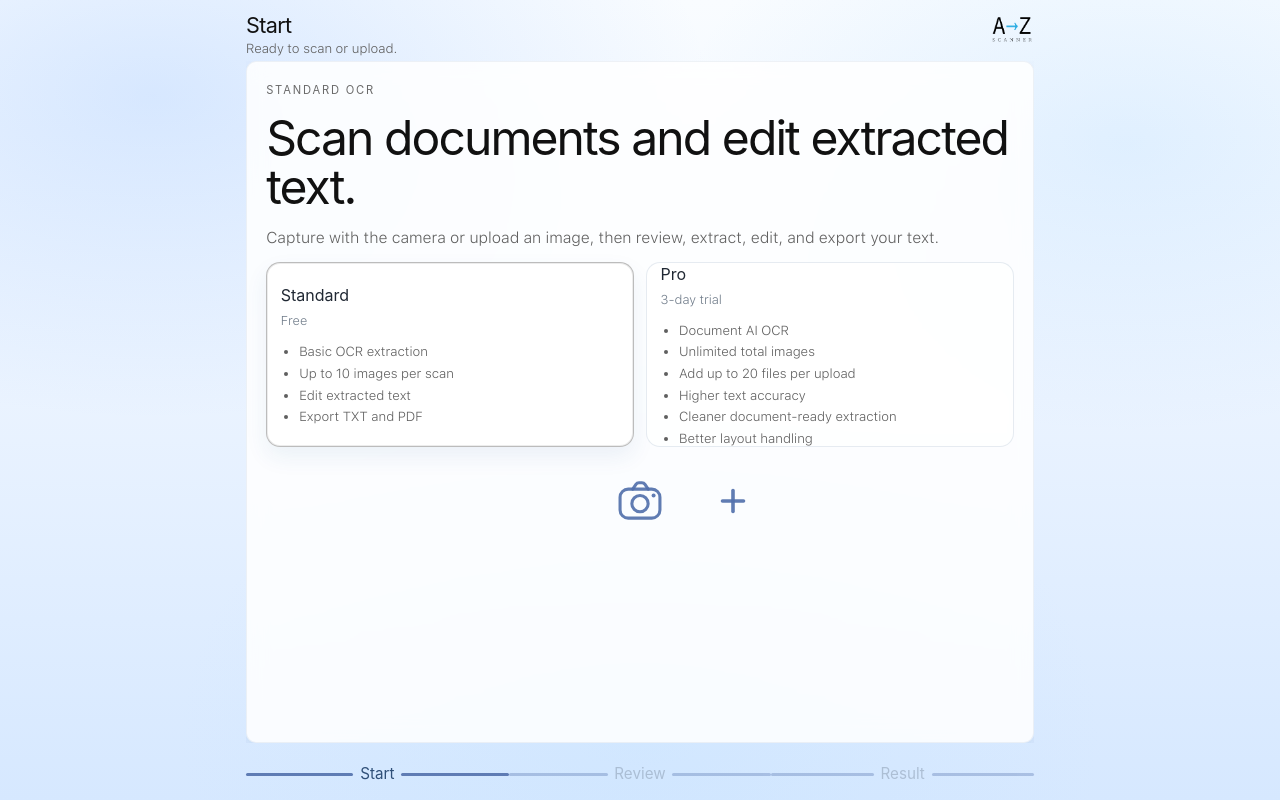
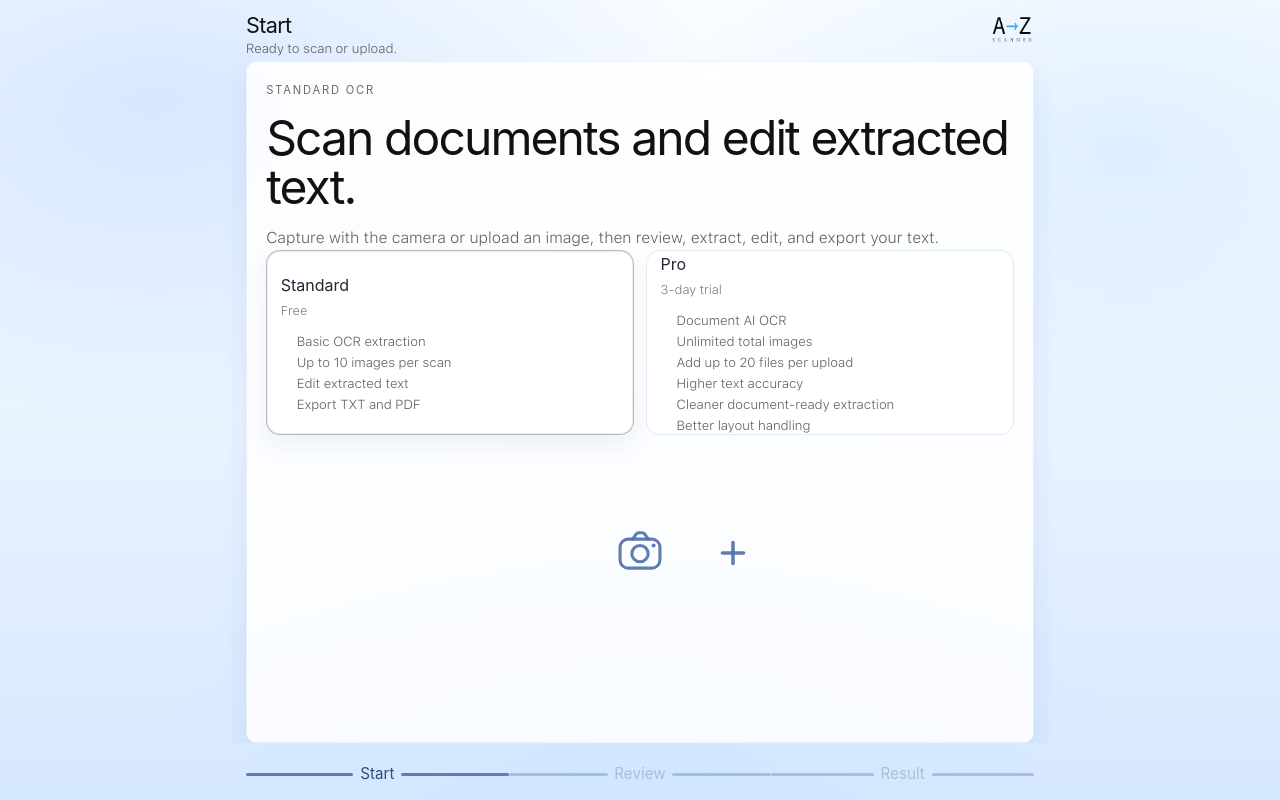
Before and after one commit to aisupsaas/az-scanner, a Next.js app in the folder frontend/: page / in a window 1280 px wide. Built offline with nearby package versions, Linux system fonts and the light colour scheme; no server answers; a web font is replaced by a local one.

Commit message:
Update AZ Scanner

```diff
--- a/frontend/app/globals.css
+++ b/frontend/app/globals.css
@@ -719,10 +719,6 @@ textarea {
 
   .az-line-editor-row {
     grid-template-columns: auto 1fr;
-  }
-
-  .az-crop-container {
-    min-height: 320px;
   }
 }
 
@@ -1093,12 +1089,6 @@ textarea {
   background: rgba(255, 255, 255, 0.88) !important;
 }
 
-.az-scroll-panel {
-  min-height: 520px !important;
-  padding: 1.1rem !important;
-  border-radius: 14px !important;
-}
-
 .az-line-editor-input {
   width: 100% !important;
   min-height: 92px !important;
@@ -1110,10 +1100,6 @@ textarea {
 @media (max-width: 640px) {
   .az-text-tool-row {
     grid-template-columns: repeat(2, minmax(0, 1fr)) !important;
-  }
-
-  .az-scroll-panel {
-    min-height: 540px !important;
   }
 }
 
@@ -1410,12 +1396,6 @@ body {
   overflow: hidden;
 }
 
-.az-screen,
-.az-panel-card-fill {
-  min-height: 0;
-  overflow: hidden;
-}
-
 .az-panel-card {
   padding: 0.75rem;
 }
@@ -1430,15 +1410,9 @@ body {
 }
 
 .az-preview-stage,
-.az-compare-stage,
-.az-scroll-panel {
+.az-compare-stage {
   flex: 1 1 auto;
   min-height: 0 !important;
-}
-
-.az-scroll-panel {
-  overflow: auto;
-  padding: 0.75rem !important;
 }
 
 .az-text-actions,
@@ -1506,16 +1480,6 @@ body {
     gap: 0.15rem;
     font-size: 0.76rem;
   }
-}
-
-/* Result scan: keep controls visible, allow preview area inside card to scroll */
-.az-panel-card-fill {
-  overflow: auto !important;
-  -webkit-overflow-scrolling: touch;
-}
-
-.az-app .az-panel-card-fill {
-  max-height: 100%;
 }
 
 .az-bottom-area {
@@ -1584,15 +1548,6 @@ body {
 /* Give editor more room */
 .az-panel-card-fill {
   padding-top: 0.58rem !important;
-}
-
-.az-compare-stage {
-  margin-top: 0.32rem !important;
-  min-height: 240px !important;
-}
-
-.az-crop-container {
-  min-height: 240px !important;
 }
 
 .az-crop-image-wrap,
@@ -1629,10 +1584,6 @@ body {
   .az-result-toggle button {
     min-width: 48px;
     padding: 0 0.5rem;
-  }
-
-  .az-compare-stage {
-    min-height: 260px !important;
   }
 
   .az-crop-container {
@@ -1916,98 +1867,6 @@ body {
   }
 }
 
-/* Result screen spacing polish */
-.az-scan-settings-head {
-  column-gap: 1.25rem !important;
-  row-gap: 0.65rem !important;
-}
-
-.az-scan-mode-toggle {
-  margin-right: 0.45rem !important;
-}
-
-.az-scan-button-row {
-  gap: 2rem !important;
-  margin-top: 0.1rem !important;
-  margin-bottom: 0.15rem !important;
-}
-
-.az-scan-icon-button,
-.az-scan-compact-button,
-.az-scan-apply,
-.az-scan-apply-all {
-  font-size: 1.08rem !important;
-}
-
-.az-compare-stage {
-  min-height: 255px !important;
-}
-
-.az-crop-container {
-  min-height: 255px !important;
-}
-
-.az-crop-image-wrap,
-.az-crop-image-wrap .az-crop-image {
-  max-height: 45dvh !important;
-}
-
-.az-page-pill-dragging {
-  opacity: 0.55;
-  transform: scale(0.94);
-}
-
-.az-page-pill-drop-target {
-  color: rgba(57, 104, 199, 1) !important;
-}
-
-.az-page-pill-drop-target::after {
-  background: rgba(57, 104, 199, 1) !important;
-}
-
-/* Bigger editor/preview area */
-.az-result-masthead {
-  margin-bottom: 0.2rem !important;
-}
-
-.az-panel-card {
-  padding-top: 0.45rem !important;
-}
-
-.az-scan-settings-head {
-  margin-bottom: 0.18rem !important;
-}
-
-.az-page-strip {
-  margin-top: 0.2rem !important;
-  margin-bottom: 0.2rem !important;
-}
-
-.az-scan-toolbar {
-  margin-top: 0.2rem !important;
-  padding-top: 0.25rem !important;
-  padding-bottom: 0.1rem !important;
-}
-
-.az-compare-stage,
-.az-scroll-panel,
-.az-preview-stage {
-  flex: 1 1 auto !important;
-  min-height: 0 !important;
-}
-
-.az-crop-container {
-  min-height: 320px !important;
-}
-
-.az-compare-stage {
-  min-height: 320px !important;
-}
-
-.az-scroll-panel {
-  min-height: 320px !important;
-}
-
 /* Pro mode: unify remaining blue controls into jade */
 .az-app-pro .az-result-title,
 .az-app-pro .az-result-subtitle,
@@ -2080,38 +1939,6 @@ body {
 .az-line-action-button-processing:disabled::before,
 .az-line-action-button-processing:disabled::after {
   background: rgba(214, 69, 69, 0.92) !important;
-}
-
-/* Result editor/preview: even, full image, not cut */
-.az-compare-stage-split {
-  grid-template-columns: minmax(0, 1fr) minmax(0, 1fr) !important;
-  gap: 0.75rem !important;
-  align-items: stretch !important;
-}
-
-.az-compare-panel {
-  min-height: 0 !important;
-}
-
-.az-crop-container,
-.az-compare-frame {
-  height: clamp(390px, 50dvh, 560px) !important;
-  min-height: 390px !important;
-  max-height: 560px !important;
-}
-
-.az-crop-image-wrap {
-  width: 100% !important;
-  height: 100% !important;
-  max-height: none !important;
-}
-
-.az-crop-image-wrap .az-crop-image,
-.az-main-preview {
-  width: 100% !important;
-  height: 100% !important;
-  max-height: none !important;
-  object-fit: contain !important;
 }
 
 /* Give export row enough room; prevent drawer overlap/cutting */
@@ -2285,72 +2112,6 @@ body {
   border-color: rgba(43, 134, 115, 0.58);
 }
 
-
-
-/* Start screen: balanced plan cards and visible icons */
-.az-start-intro {
-  margin-bottom: 0.75rem;
-}
-
-.az-home-plan-card-standard {
-  min-height: 65px !important;
-}
-
-.az-home-plan-card-pro {
-  min-height: 65px !important;
-}
-
-.az-start-icon-actions {
-  position: relative;
-  width: 100%;
-  height: 86px;
-  margin-top: 1rem;
-}
-
-.az-start-camera-icon-button,
-.az-start-file-icon-button {
-  border: none !important;
-  background: transparent !important;
-  box-shadow: none !important;
-  padding: 0 !important;
-  color: rgba(83, 113, 172, 0.92);
-  display: inline-flex;
-  align-items: center;
-  justify-content: center;
-  -webkit-tap-highlight-color: transparent;
-}
-
-.az-start-camera-icon-button {
-  position: absolute;
-  left: 50%;
-  top: 0;
-  width: 72px;
-  height: 72px;
-  transform: translateX(-50%);
-}
-
-.az-start-file-icon-button {
-  position: absolute;
-  left: calc(50% + 76px);
-  top: 18px;
-  width: 42px;
-  height: 42px;
-  cursor: pointer;
-}
-
-.az-start-camera-icon-button:active {
-  transform: translateX(-50%) scale(0.94);
-}
-
-.az-start-file-icon-button:active {
-  transform: scale(0.94);
-}
-
-.az-app-pro .az-start-camera-icon-button,
-.az-app-pro .az-start-file-icon-button {
-  color: rgba(36, 96, 83, 0.92);
-}
-
 /* Result screen: tighter chrome, larger document workspace */
 .az-scan-settings-head {
   row-gap: 0.28rem !important;
@@ -2364,11 +2125,6 @@ body {
   padding-bottom: 0.28rem !important;
 }
 
-.az-compare-stage {
-  margin-top: 0.12rem !important;
-  gap: 0.45rem !important;
-}
-
 .az-compare-label {
   margin-bottom: 0.05rem !important;
 }
@@ -2411,132 +2167,6 @@ body {
   .az-scan-button-row {
     gap: 2.1rem !important;
   }
-}
-
-/* Start screen plan-card and icon polish */
-.az-home-plan-card-standard {
-  min-height: 210px !important;
-}
-
-.az-home-plan-card-pro {
-  min-height: 246px !important;
-}
-
-.az-home-plan-card .az-plan-features {
-  list-style: disc !important;
-  padding-left: 1.15rem !important;
-}
-
-.az-home-plan-card .az-plan-features li {
-  line-height: 1.35 !important;
-}
-
-.az-start-icon-actions {
-  margin-top: auto !important;
-  min-height: 260px !important;
-  display: grid !important;
-  grid-template-columns: 1fr auto auto 1fr !important;
-  align-items: end !important;
-  justify-items: center !important;
-  column-gap: 2rem !important;
-  padding-bottom: 3.4rem !important;
-}
-
-.az-start-camera-icon-button,
-.az-start-file-icon-button {
-  border: none !important;
-  background: transparent !important;
-  box-shadow: none !important;
-  padding: 0 !important;
-  color: rgba(83, 113, 172, 0.92);
-  display: inline-flex !important;
-  align-items: center !important;
-  justify-content: center !important;
-  -webkit-tap-highlight-color: transparent;
-}
-
-.az-start-camera-icon-button {
-  grid-column: 2;
-  width: 86px;
-  height: 86px;
-}
-
-.az-start-file-icon-button {
-  grid-column: 3;
-  width: 58px;
-  height: 58px;
-  cursor: pointer;
-  margin-bottom: 0.8rem;
-}
-
-.az-start-camera-icon-button:active,
-.az-start-file-icon-button:active {
-  transform: scale(0.94);
-}
-
-.az-app-pro .az-start-camera-icon-button,
-.az-app-pro .az-start-file-icon-button {
-  color: rgba(36, 96, 83, 0.92);
-}
-
-/* Start screen: plan cards and bottom icons */
-.az-home-plan-card-standard {
-  min-height: 320px !important;
-}
-
-.az-home-plan-card-pro {
-  min-height: 390px !important;
-}
-
-.az-start-icon-actions {
-  position: relative;
-  width: 100%;
-  min-height: 140px;
-  margin-top: auto;
-}
-
-.az-start-camera-icon-button,
-.az-start-file-icon-button {
-  border: none !important;
-  background: transparent !important;
-  box-shadow: none !important;
-  padding: 0 !important;
-  color: rgba(83, 113, 172, 0.92);
-  display: inline-flex;
-  align-items: center;
-  justify-content: center;
-  -webkit-tap-highlight-color: transparent;
-}
-
-.az-start-camera-icon-button {
-  position: absolute;
-  left: 50%;
-  bottom: 0;
-  width: 86px;
-  height: 86px;
-  transform: translateX(-50%);
-}
-
-.az-start-file-icon-button {
-  position: absolute;
-  right: 22%;
-  bottom: 12px;
-  width: 58px;
-  height: 58px;
-  cursor: pointer;
-}
-
-.az-start-camera-icon-button:active {
-  transform: translateX(-50%) scale(0.94);
-}
-
-.az-start-file-icon-button:active {
-  transform: scale(0.94);
-}
-
-.az-app-pro .az-start-camera-icon-button,
-.az-app-pro .az-start-file-icon-button {
-  color: rgba(36, 96, 83, 0.92);
 }
 
 /* FINAL Start screen override: force icons visible */
@@ -2607,3 +2237,29 @@ body {
 .az-start-file-icon-button:active {
   transform: scale(0.94) !important;
 }
+
+/* FINAL icon vertical position */
+.az-start-icon-actions {
+  margin-top: 2.8rem !important;
+}
+
+.az-start-camera-icon-button {
+  top: 34px !important;
+}
+
+.az-start-file-icon-button {
+  top: 52px !important;
+}
+
+/* Separate Apply / All and underline them */
+.az-scan-settings-head .az-scan-apply {
+  margin-left: 0.9rem !important;
+  margin-right: 1.25rem !important;
+  text-decoration: underline;
+  text-underline-offset: 0.22rem;
+}
+
+.az-scan-settings-head .az-scan-apply-all {
+  text-decoration: underline;
+  text-underline-offset: 0.22rem;
+}
```
